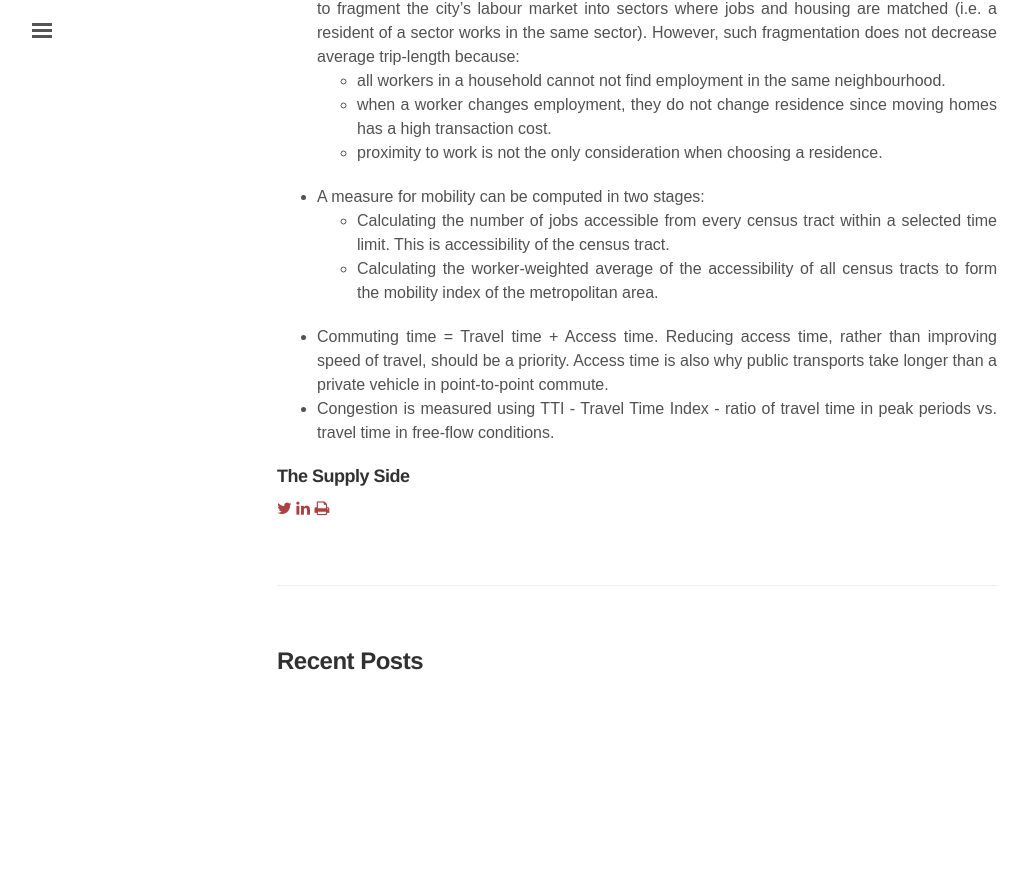
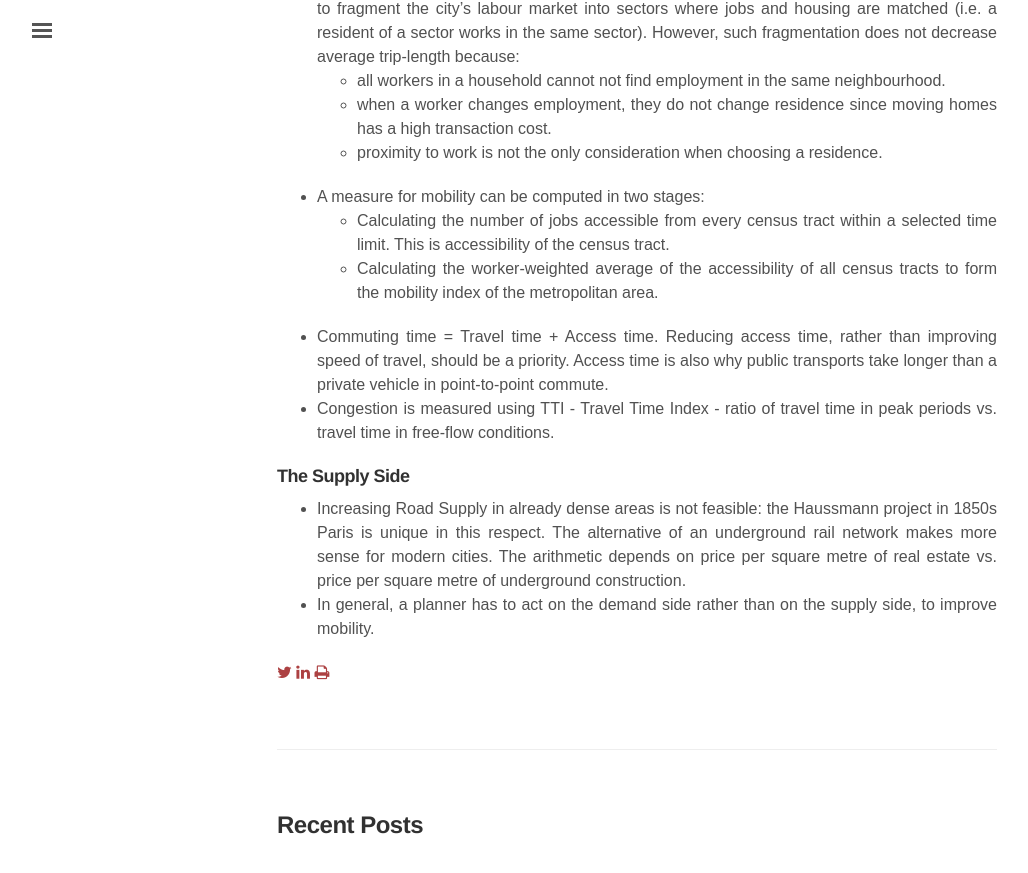
Before and after one commit to sujithjay/sujithjay.github.io, a Jekyll site: the page built from notes/Order-without-Design.md, in a window 1280 px wide and 900 px high, scrolled down 1285 px. Shown: the top 873 px of the window, without its empty margins (3-1031 px from the left). Built offline with Jekyll 4.4.1, drawn with Linux system fonts in a browser that asks for light colours; nearby versions of some CDN libraries; some web fonts are replaced; before the commit the page ends 2021 px from its top, so only the background shows below that.

Commit message:
Order without Design: Notes

```diff
--- a/notes/Order-without-Design.md
+++ b/notes/Order-without-Design.md
@@ -50,3 +50,5 @@ permalink: /notes/order-without-design
 - Congestion is measured using TTI - Travel Time Index - ratio of travel time in peak periods vs. travel time in free-flow conditions.
 
 #### The Supply Side
+- Increasing Road Supply in already dense areas is not feasible: the Haussmann project in 1850s Paris is unique in this respect. The alternative of an underground rail network makes more sense for modern cities. The arithmetic depends on price per square metre of real estate vs. price per square metre of underground construction.
+- In general, a planner has to act on the demand side rather than on the supply side, to improve mobility.
```
